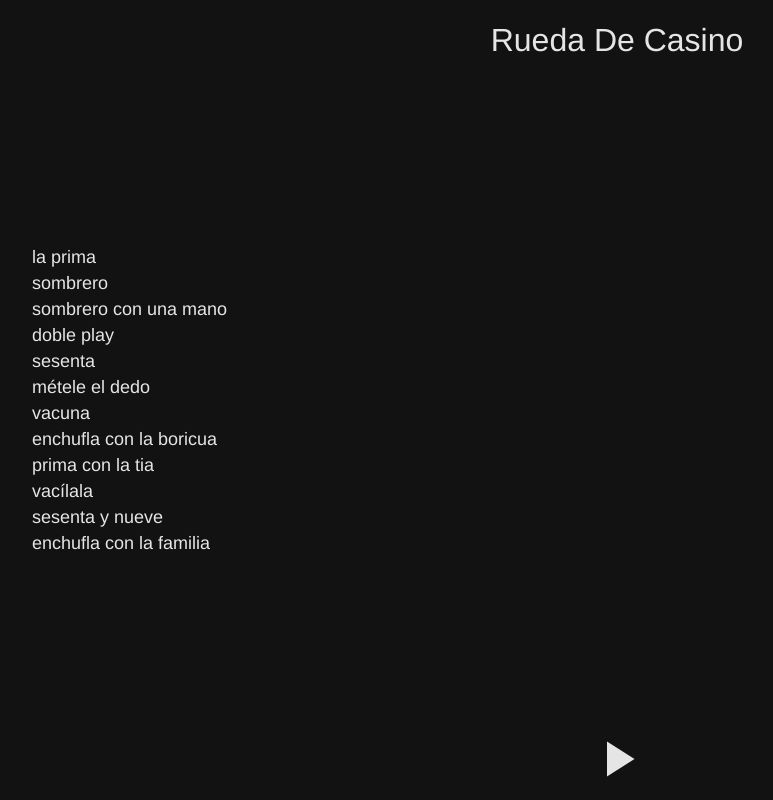
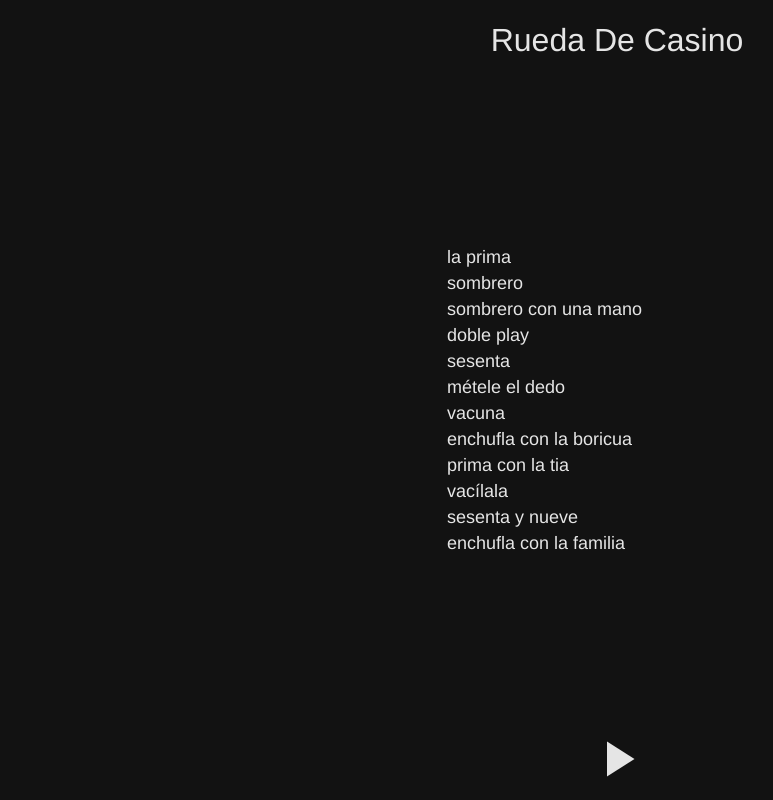
Before and after one commit to Hecktors/rueda-de-casino, a React (Create React App) app: page / in a window 1280 px wide. Shown: the whole page, without its empty margins (23-796 px from the left). Built offline with nearby package versions, Linux system fonts and the light colour scheme.

Commit message:
Make responsive

```diff
--- a/src/App.js
+++ b/src/App.js
@@ -95,6 +95,8 @@ export default function App() {
 
 /*===== STYLE =====*/
 const Container = styled.div`
+  max-width: 450px;
+  margin: 0 auto;
   display: grid;
   grid-template-rows: 80px auto 80px;
   height: 100%;
@@ -103,6 +105,7 @@ const Container = styled.div`
   main {
     display: grid;
     place-items: center;
+    overflow: scroll;
   }
 
   footer {
```
